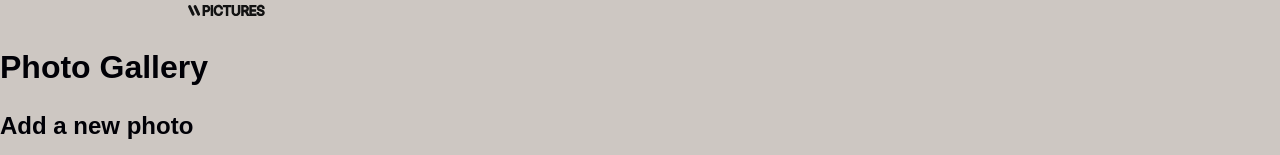
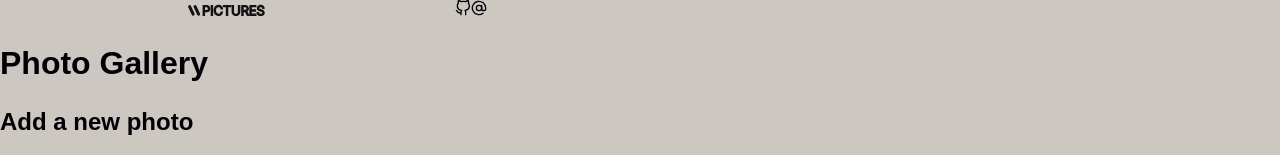
Before and after one commit to camille-granier/photo-gallery-v2, a React (Create React App) app: page / in a window 1280 px wide. Shown: the top 155 px of the page. Built offline with nearby package versions, Linux system fonts and the light colour scheme; data requests are answered from the project's data file.

Commit message:
social icons header

```diff
--- a/src/components/Header.jsx
+++ b/src/components/Header.jsx
@@ -1,14 +1,15 @@
 import React from 'react';
 import { ReactComponent as Logo } from '../assets/pictures-logo.svg';
+import { FiGithub, FiAtSign } from "react-icons/fi";
 
 const Header = () => {
     return (
-        <div>
+        <div className='header'>
             <Logo className="logo" height="20px"/>
             <div className="icons">
-                <a className="portfolio" href="http://"></a>
-                <a className="github" href="http://"></a>
-                <a className="email" href="http://"></a>
+                <a className="portfolio" href="#"></a>
+                <a className="github" href="#"><FiGithub/></a>
+                <a className="email" href="#"><FiAtSign/></a>
             </div>
         </div>
     );
--- a/src/styles/components/_header.scss
+++ b/src/styles/components/_header.scss
@@ -0,0 +1,9 @@
+.header {
+    display: flex;
+}
+
+.icons {
+    a {
+    color: #000006;
+    }
+}
```
